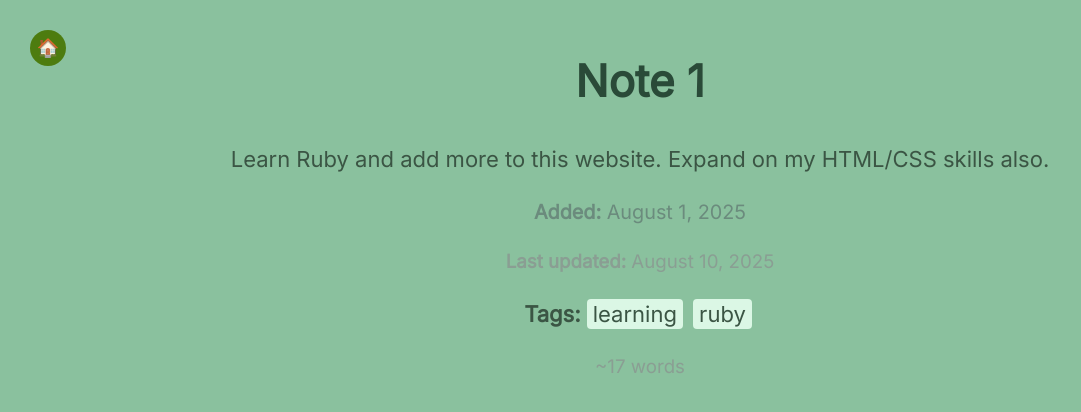
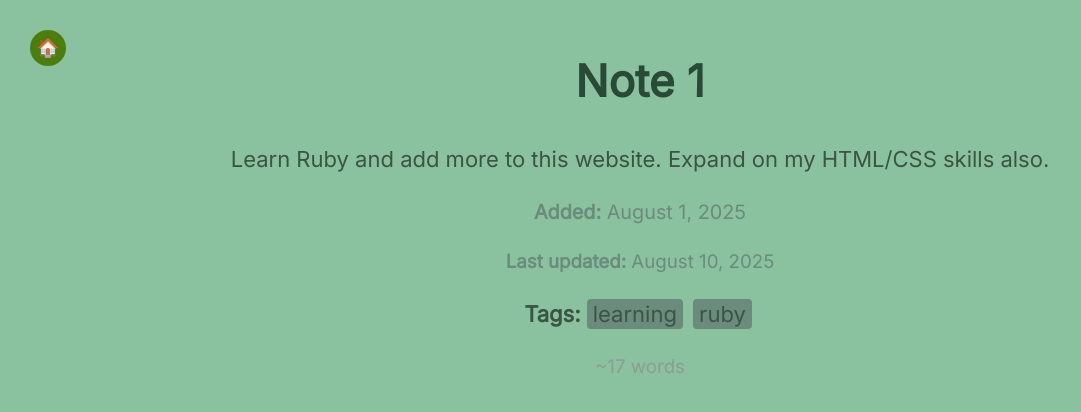
Before and after one commit to KaileyLiou/Jekyll-Theme, a Jekyll site: the page built from notes/note1.md, in a window 1280 px wide. Shown: the top 412 px of the page, without its empty margins (0-1081 px from the left). Built offline with Jekyll 4.4.1, drawn with Linux system fonts in a browser that asks for light colours.

Commit message:
changed colors

```diff
--- a/_layouts/default.html
+++ b/_layouts/default.html
@@ -19,7 +19,7 @@
     {% endif %}
 
     {% if page.last_modified_at %}
-      <p style="color: #8a9e93; font-size: 0.85em;">
+      <p style="color: #6b8b7d; font-size: 0.85em;">
         <strong>Last updated:</strong> {{ page.last_modified_at | date: "%B %e, %Y" }}
       </p>
     {% endif %}
@@ -27,7 +27,7 @@
     {% if page.tags %}
       <p><strong>Tags:</strong>
         {% for tag in page.tags %}
-          <span style="background:#dbf7e5; padding:2px 6px; margin-right:4px; border-radius:4px;">{{ tag }}</span>
+          <span style="background:#6b8b7d; padding:2px 6px; margin-right:4px; border-radius:4px;">{{ tag }}</span>
         {% endfor %}
       </p>
     {% endif %}
```
